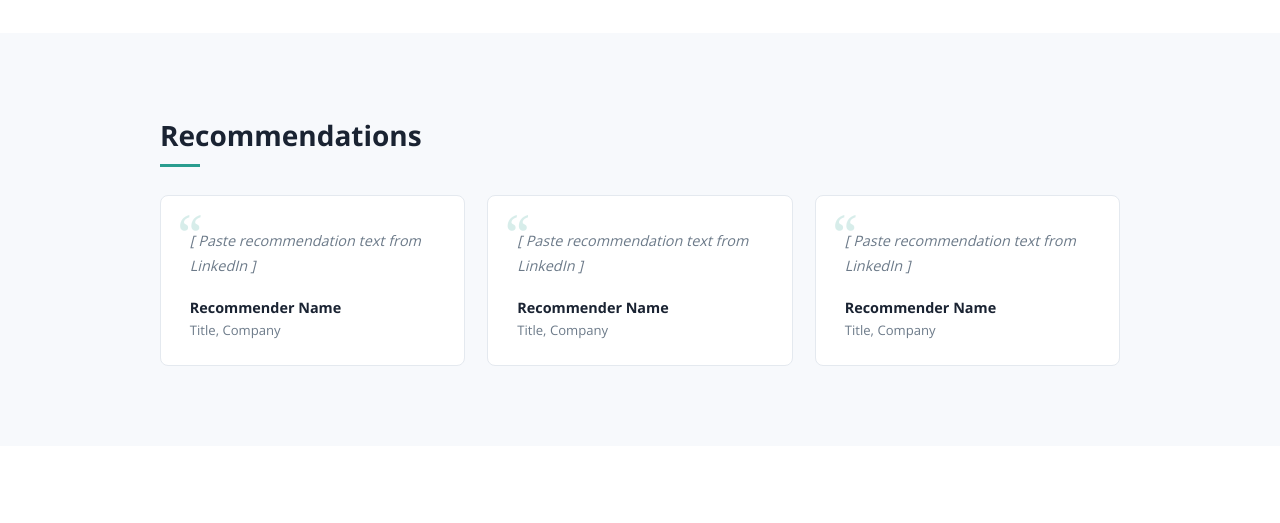
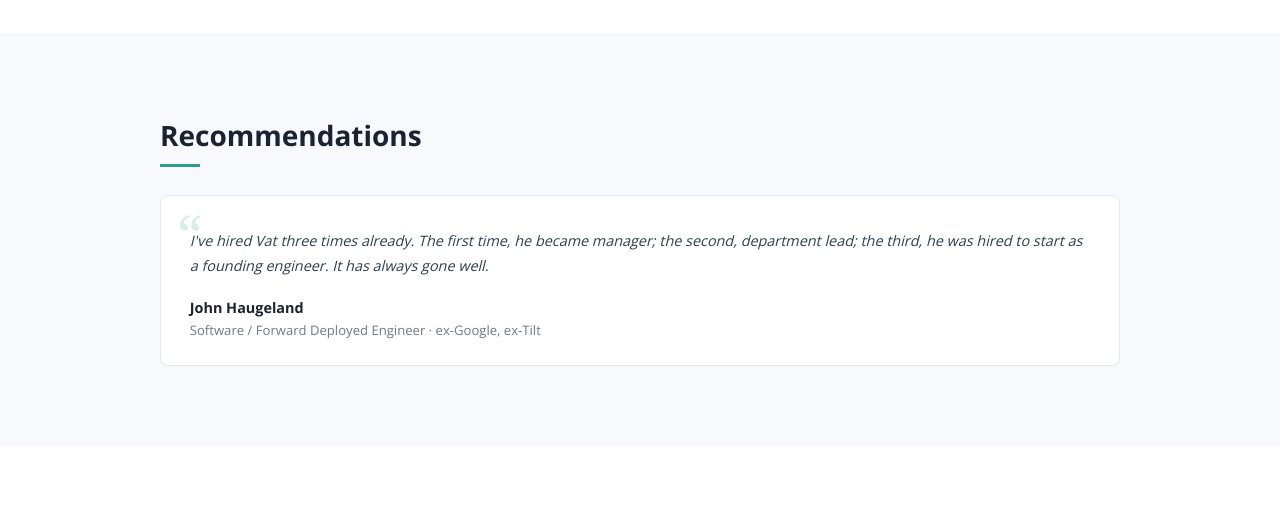
Before and after one commit to machinshin/machinshin.github.io, a plain HTML site: page index.html in a window 1280 px wide. Shown: the part 4468-4991 px from the top of the page. Drawn offline with nearby package versions, Linux system fonts and the light colour scheme.

Commit message:
add John Haugeland recommendation
Co-Authored-By: Claude Opus 4.7 <noreply@anthropic.com>

```diff
--- a/index.html
+++ b/index.html
@@ -614,22 +614,10 @@
       <h2 class="section-heading">Recommendations</h2>
       <div class="rec-grid">
 
-        <div class="rec-card rec-placeholder">
-          <p class="rec-quote">[ Paste recommendation text from LinkedIn ]</p>
-          <div class="rec-name">Recommender Name</div>
-          <div class="rec-role">Title, Company</div>
-        </div>
-
-        <div class="rec-card rec-placeholder">
-          <p class="rec-quote">[ Paste recommendation text from LinkedIn ]</p>
-          <div class="rec-name">Recommender Name</div>
-          <div class="rec-role">Title, Company</div>
-        </div>
-
-        <div class="rec-card rec-placeholder">
-          <p class="rec-quote">[ Paste recommendation text from LinkedIn ]</p>
-          <div class="rec-name">Recommender Name</div>
-          <div class="rec-role">Title, Company</div>
+        <div class="rec-card">
+          <p class="rec-quote">I've hired Vat three times already. The first time, he became manager; the second, department lead; the third, he was hired to start as a founding engineer. It has always gone well.</p>
+          <div class="rec-name">John Haugeland</div>
+          <div class="rec-role">Software / Forward Deployed Engineer &middot; ex-Google, ex-Tilt</div>
         </div>
 
       </div>
```
